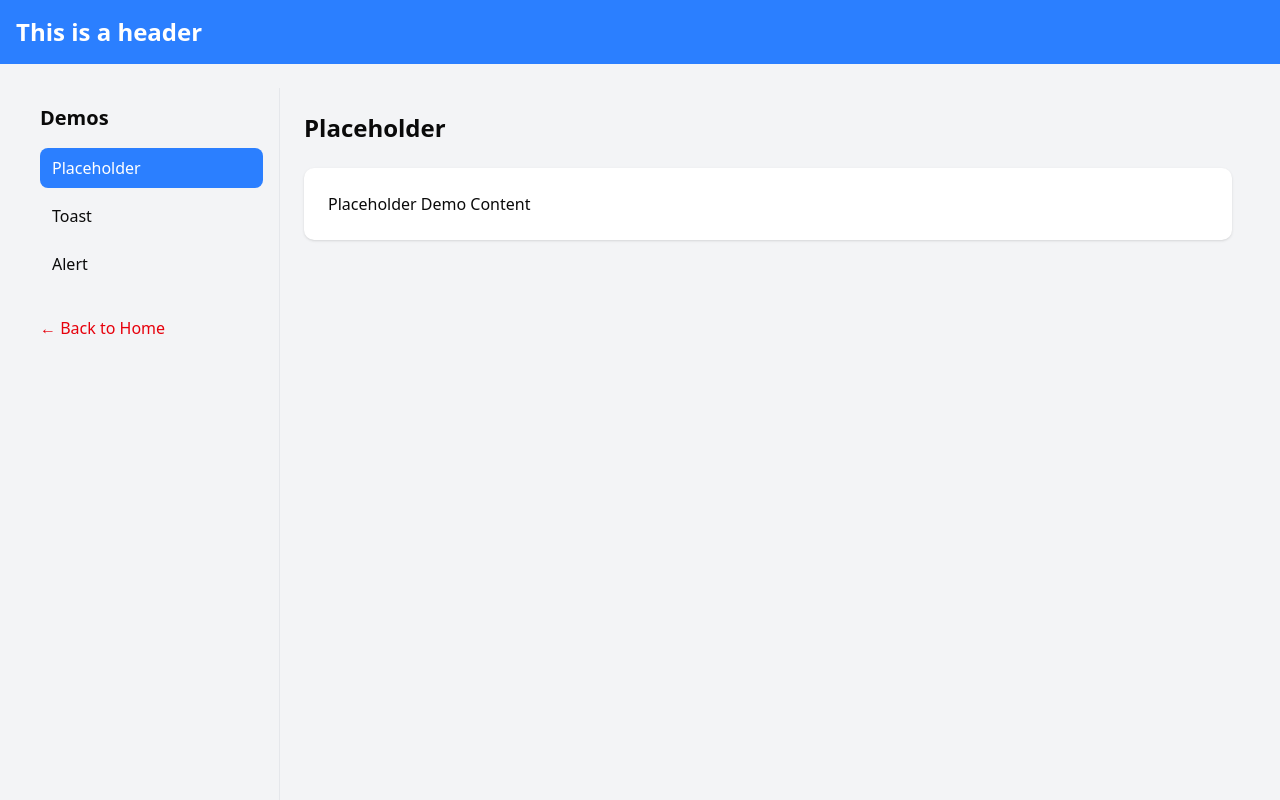
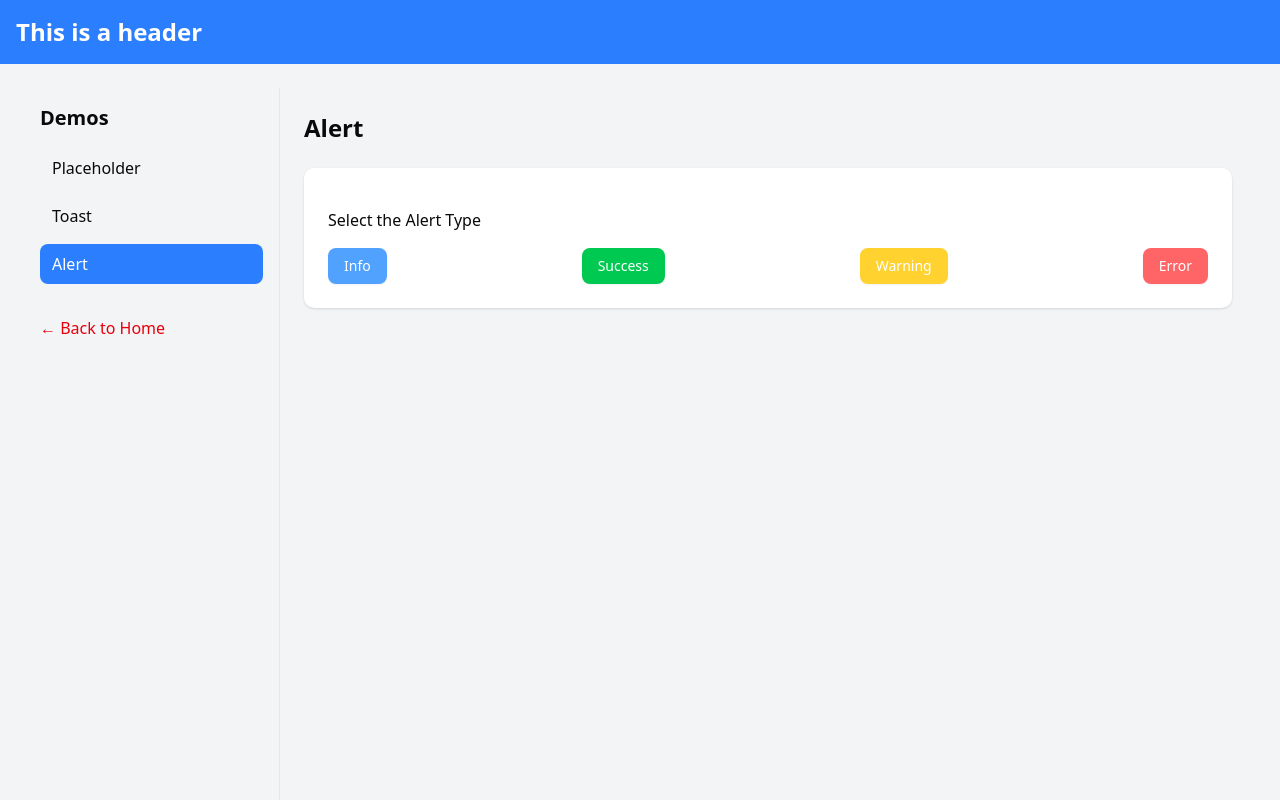
Before and after one commit to Jmlpez/react-skeleton, a React (Vite) app: page /menu in a window 1280 px wide. Shown: the top 800 px of the page. Built offline with nearby package versions, Linux system fonts and the light colour scheme.

Commit message:
add AlertDemo component with alert types and update AlertProvider for improved functionality

```diff
--- a/src/components/ui/alert-dialog.tsx
+++ b/src/components/ui/alert-dialog.tsx
@@ -1,10 +1,11 @@
 import { cn } from '@/lib/utils';
 import { Dialog, DialogOverlay, DialogPortal } from '@components/ui/dialog';
+import { Button } from '@headlessui/react';
 import * as DialogPrimitive from '@radix-ui/react-dialog';
-import { CheckCircle, Info, TriangleAlert } from 'lucide-react';
+import { AlertCircle, CheckCircle, Info, LucideX, TriangleAlert } from 'lucide-react';
 import React from 'react';
 
-export type AlertVariant = 'success' | 'info' | 'alert';
+export type AlertVariant = 'success' | 'info' | 'warning' | 'error';
 
 /**
  * Props for the Alert component, handling interactive visual notifications.
@@ -78,6 +79,15 @@ const variantStyles = {
         ), // Emerald 500
         headerColor: '#10B981',
     },
+    warning: {
+        icon: (
+            <TriangleAlert
+                size={64}
+                style={{ color: '#F59E0B', ...popInAnimation }}
+            />
+        ), // Emerald 500
+        headerColor: '#F59E0B',
+    },
     info: {
         icon: (
             <Info
@@ -87,9 +97,9 @@ const variantStyles = {
         ), // Blue 500
         headerColor: '#3B82F6',
     },
-    alert: {
+    error: {
         icon: (
-            <TriangleAlert
+            <AlertCircle
                 size={64}
                 style={{ color: '#EF4444', ...popInAnimation }}
             />
@@ -139,12 +149,9 @@ export const AlertDialog = (props: AlertProps) => {
                         {actions && <div className="mt-6 flex justify-center space-x-3">{actions}</div>}
                     </div>
                     <DialogPrimitive.Close asChild>
-                        <button
-                            className="absolute top-3 right-3 text-gray-500 hover:text-gray-700"
-                            aria-label="Close"
-                        >
-                            ✕
-                        </button>
+                        <Button className={'absolute top-3 right-3'}>
+                            <LucideX className="text-gray-500 hover:text-gray-700" />
+                        </Button>
                     </DialogPrimitive.Close>
                 </DialogPrimitive.Content>
             </DialogPortal>
--- a/src/demos/alert-demo/alert-demo.tsx
+++ b/src/demos/alert-demo/alert-demo.tsx
@@ -1,7 +1,62 @@
+import { useAlert } from '@/providers/alert-provider';
+import { Button } from '@ui/button';
+
 export const AlertDemo = () => {
+    const { showAlert } = useAlert();
+
     return (
         <div>
-
+            <h2 className={'my-4'}>Select the Alert Type</h2>
+            <div className={'flex justify-between'}>
+                <Button
+                    onClick={() =>
+                        showAlert({
+                            title: 'Info Alert',
+                            description: 'This is an info alert',
+                            variant: 'info',
+                        })
+                    }
+                    className={'bg-blue-400 text-white'}
+                >
+                    Info
+                </Button>
+                <Button
+                    onClick={() =>
+                        showAlert({
+                            title: 'Success Alert',
+                            description: 'This is a Success alert',
+                            variant: 'success',
+                        })
+                    }
+                    className={'bg-green-500 text-white'}
+                >
+                    Success
+                </Button>
+                <Button
+                    onClick={() =>
+                        showAlert({
+                            title: 'Warning',
+                            description: 'This is an warning alert',
+                            variant: 'warning',
+                        })
+                    }
+                    className={'bg-amber-300 text-white'}
+                >
+                    Warning
+                </Button>
+                <Button
+                    onClick={() =>
+                        showAlert({
+                            title: 'Error',
+                            description: 'An error has occurred',
+                            variant: 'error',
+                        })
+                    }
+                    className={'bg-red-400 text-white'}
+                >
+                    Error
+                </Button>
+            </div>
         </div>
     );
 };
--- a/src/demos/demo-loader-menu.tsx
+++ b/src/demos/demo-loader-menu.tsx
@@ -11,7 +11,7 @@ const demos = [
 ];
 
 export const DemoLoaderMenu = () => {
-    const [selectedDemo, setSelectedDemo] = useState(demos[0].id);
+    const [selectedDemo, setSelectedDemo] = useState(demos[2].id);
     const currentDemo = demos.find((demo) => demo.id === selectedDemo);
 
     return (
--- a/src/providers/alert-provider.tsx
+++ b/src/providers/alert-provider.tsx
@@ -1,6 +1,6 @@
 import { AlertDialog, AlertVariant } from '@/components/ui/alert-dialog';
-import { Loader2 } from 'lucide-react';
-import React, { createContext, useContext, useState } from 'react';
+import { LucideLoader2 } from 'lucide-react';
+import React, { createContext, PropsWithChildren, useContext, useState } from 'react';
 
 interface AlertOptions {
     variant?: AlertVariant;
@@ -27,7 +27,7 @@ export const useAlert = () => {
     return context;
 };
 
-export const AlertProvider: React.FC<{ children: React.ReactNode }> = ({ children }) => {
+export const AlertProvider = ({ children }: PropsWithChildren) => {
     const [alertOptions, setAlertOptions] = useState<AlertOptions | null>(null);
     const [isOpen, setIsOpen] = useState<boolean>(false);
     const [canClose, setCanClose] = useState<boolean>(true);
@@ -41,7 +41,6 @@ export const AlertProvider: React.FC<{ children: React.ReactNode }> = ({ childre
 
     const hideAlert = () => {
         setIsOpen(false);
-        setAlertOptions(null);
     };
 
     const setClosable = (closable: boolean) => {
@@ -64,7 +63,7 @@ export const AlertProvider: React.FC<{ children: React.ReactNode }> = ({ childre
                         <span>
                             {alertOptions?.showLoadingIcon && (
                                 <span className="mt-4 flex justify-center">
-                                    <Loader2 className={'animate-spin'} />
+                                    <LucideLoader2 className={'animate-spin'} />
                                 </span>
                             )}
                         </span>
```
